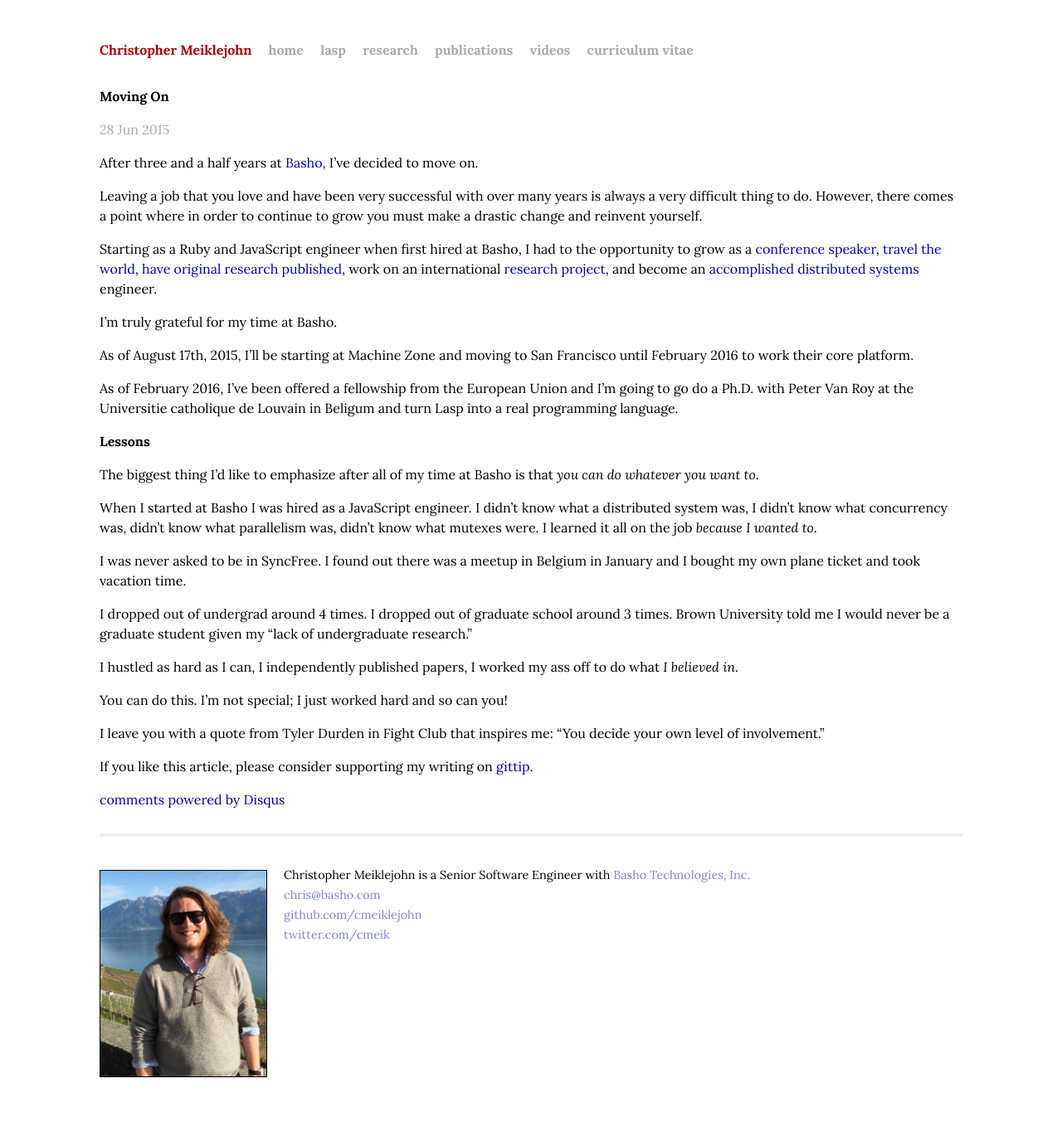
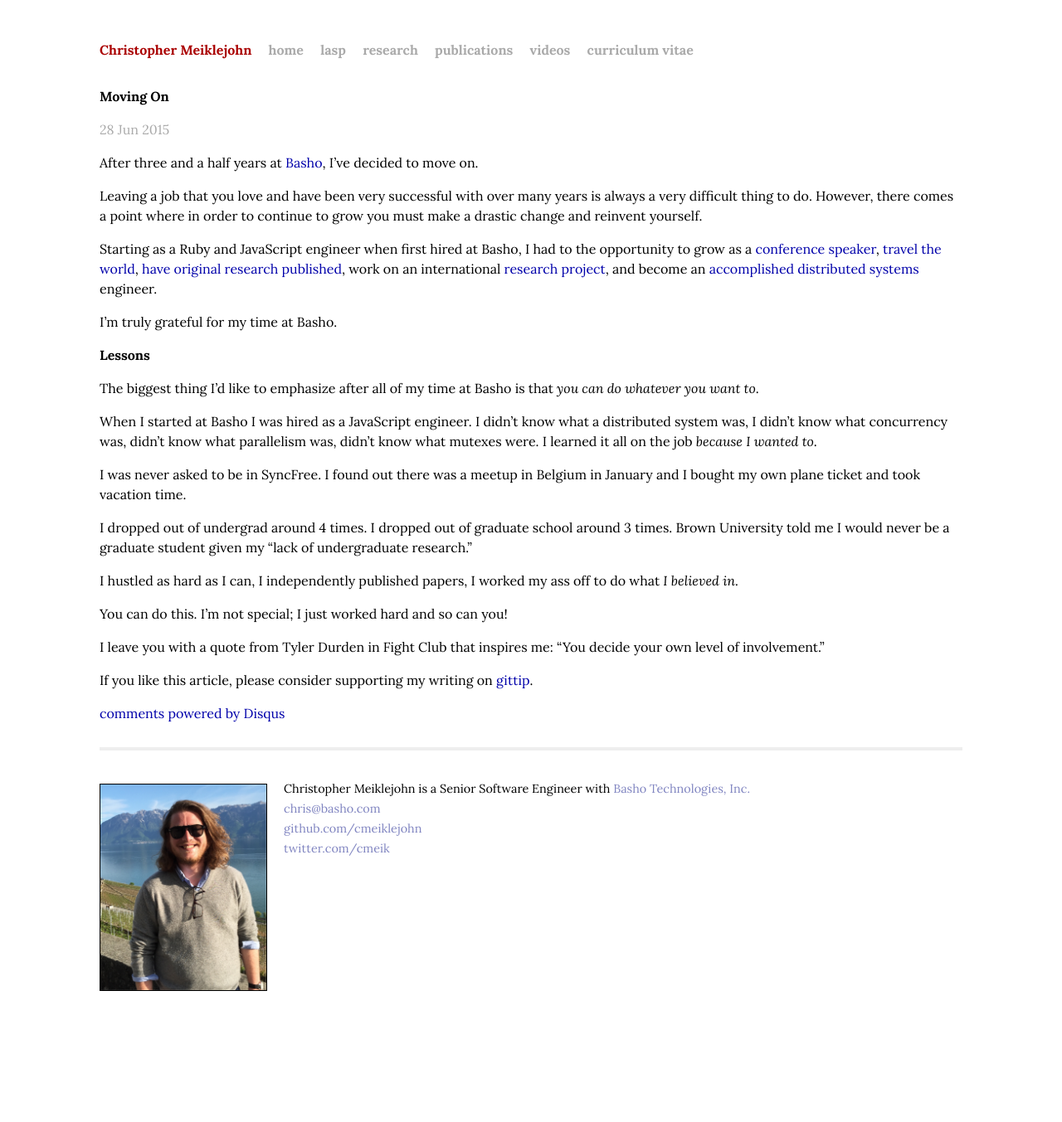
Before and after one commit to cmeiklejohn/cmeiklejohn.github.io, a Jekyll site: the page built from _posts/2015-06-28-moving-on.markdown, in a window 1280 px wide. Shown: the whole page at 83% size. Built offline with Jekyll 4.4.1, drawn with Linux system fonts in a browser that asks for light colours; comment, search, counter and statistics services are not loaded; after the commit the page ends 1249 px from its top, so only the background shows below that.

Commit message:
Remove job reference.

```diff
--- a/_posts/2015-06-28-moving-on.markdown
+++ b/_posts/2015-06-28-moving-on.markdown
@@ -16,14 +16,6 @@ change and reinvent yourself.
 Starting as a Ruby and JavaScript engineer when first hired at Basho, I had to the opportunity to grow as a [conference speaker](http://christophermeiklejohn.com/videos.html), [travel the world](http://christophermeiklejohn.com/personal/2015/01/01/year.html), [have original research published](http://christophermeiklejohn.com/publications.html), work on an international [research project](https://syncfree.lip6.fr), and become an [accomplished distributed systems](https://github.com/basho/riak) engineer.
 
 I'm truly grateful for my time at Basho.
-
-As of August 17th, 2015, I'll be starting at Machine Zone and moving to San
-Francisco until February 2016 to work their core platform.
-
-As of February 2016, I've been offered a fellowship from the European
-Union and I'm going to go do a Ph.D. with Peter Van Roy at the
-Universitie catholique de Louvain in Beligum and turn Lasp into a real
-programming language.
 
 # Lessons
 
```
